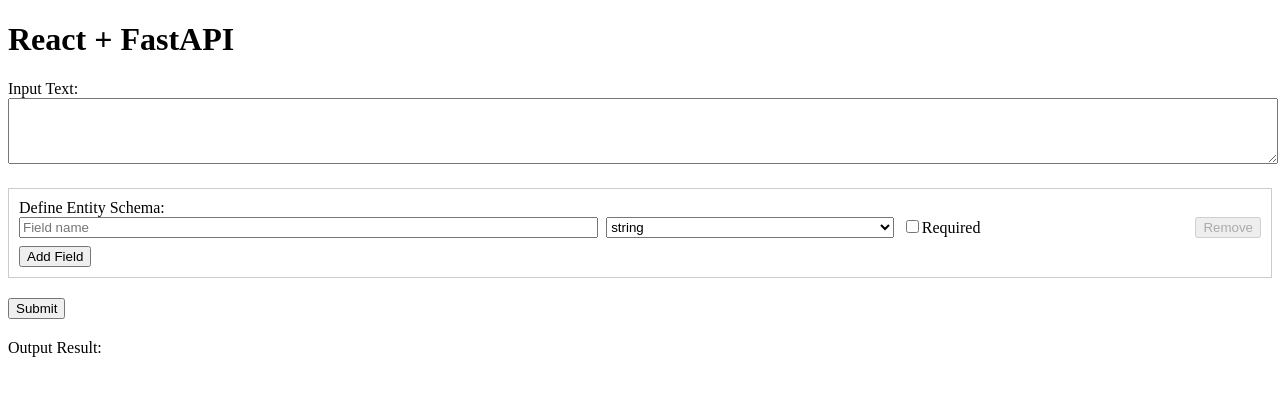
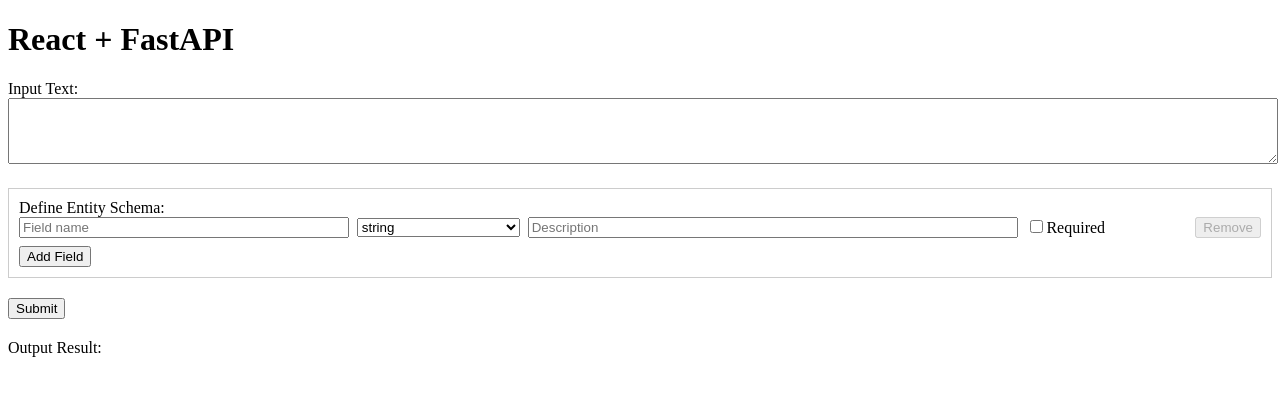
Before and after one commit to gorenguy/playground, a React (Create React App) app in the folder frontend/: page / in a window 1280 px wide. Shown: the top 396 px of the page. Built offline with nearby package versions, Linux system fonts and the light colour scheme; the HTML template or start-up script is replaced by a standard one.

Commit message:
add description

```diff
--- a/frontend/src/EntityExtractor.js
+++ b/frontend/src/EntityExtractor.js
@@ -5,14 +5,14 @@
 function EntityExtractor() {
   const [inputText, setInputText] = useState("");
   const [fields, setFields] = useState([
-    { name: "", type: "string", required: false }
+    { name: "", type: "string", required: false, description: "" }
   ]);
   const [output, setOutput] = useState("");
   const [loading, setLoading] = useState(false);
 
   // Add a new field to the schema
   const addField = () => {
-    setFields([...fields, { name: "", type: "string", required: false }]);
+    setFields([...fields, { name: "", type: "string", required: false, description: "" }]);
   };
 
   // Remove a field from the schema
@@ -31,7 +31,9 @@
     const required = [];
     fields.forEach(f => {
       if (!f.name) return;
-      properties[f.name] = { type: f.type };
+      const prop = { type: f.type };
+      if (f.description) prop.description = f.description;
+      properties[f.name] = prop;
       if (f.required) required.push(f.name);
     });
     const schema = { type: "object", properties };
@@ -72,7 +74,7 @@
       <div style={{ margin: "20px 0", border: "1px solid #ccc", padding: 10 }}>
         <label>Define Entity Schema:</label>
         {fields.map((field, idx) => (
-          <div key={idx} style={{ display: "flex", gap: 8, marginBottom: 8 }}>
+          <div key={idx} style={{ display: "flex", gap: 8, marginBottom: 8, alignItems: 'center' }}>
             <input
               placeholder="Field name"
               value={field.name}
@@ -88,6 +90,12 @@
                 <option key={t} value={t}>{t}</option>
               ))}
             </select>
+            <input
+              placeholder="Description"
+              value={field.description}
+              onChange={e => updateField(idx, "description", e.target.value)}
+              style={{ flex: 3 }}
+            />
             <label style={{ flex: 1 }}>
               <input
                 type="checkbox"
```
